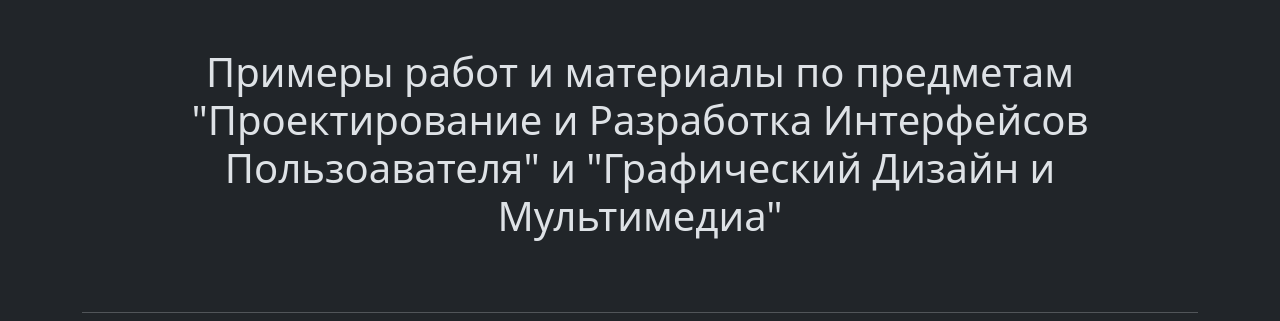
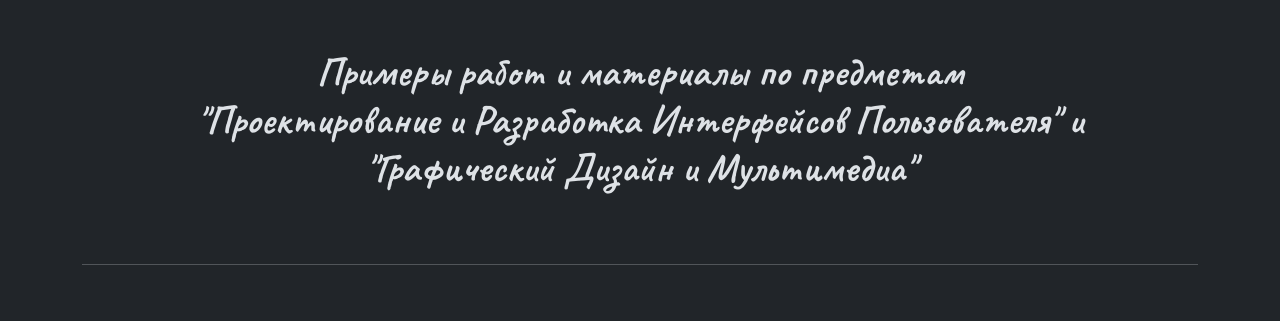
Before and after one commit to jenk293/pic-prip-gdm, a plain HTML site: page index.html in a window 1280 px wide. Shown: the top 321 px of the page. Drawn offline with nearby package versions, Linux system fonts and the light colour scheme.

Commit message:
Add GFonts

```diff
--- a/index.html
+++ b/index.html
@@ -13,8 +13,11 @@
       integrity="sha384-T3c6CoIi6uLrA9TneNEoa7RxnatzjcDSCmG1MXxSR1GAsXEV/Dwwykc2MPK8M2HN"
       crossorigin="anonymous"
     />
+    <style>
+      @import url("https://fonts.googleapis.com/css2?family=Caveat:wght@400..700&family=Roboto:ital,wght@0,100;0,300;0,400;0,500;0,700;0,900;1,100;1,300;1,400;1,500;1,700;1,900&display=swap");
+    </style>
+    <link rel="stylesheet" href="style.css" />
   </head>
-  <link rel="stylesheet" href="style.css" />
   <body>
     <div class="container">
       <header>
@@ -22,18 +25,16 @@
           <div class="col-12">
             <h1>
               Примеры работ и материалы по предметам<br />"Проектирование и
-              Разработка Интерфейсов Пользоавателя" и "Графический Дизайн и
+              Разработка Интерфейсов Пользователя" и<br />"Графический Дизайн и
               Мультимедиа"
             </h1>
           </div>
         </div>
-        <hr>
+        <hr />
       </header>
       <main>
         <div class="row text-center">
-          <div
-            class="col-12 py-5"
-          ><h2>Шаблоны на Bootstrap 5.3</h2></div>
+          <div class="col-12 py-5"><h2>Шаблоны на Bootstrap 5.3</h2></div>
           <div
             class="col-12 col-md-4 d-flex justify-content-center justify-content-md-end py-3"
           >
--- a/style.css
+++ b/style.css
@@ -1,3 +1,10 @@
 .card {
   background-color: #1b1f22;
 }
+
+h1, h2 {
+    font-family: "Caveat", cursive;
+    font-optical-sizing: auto;
+    font-weight: 700;
+    font-style: normal;
+}
```
